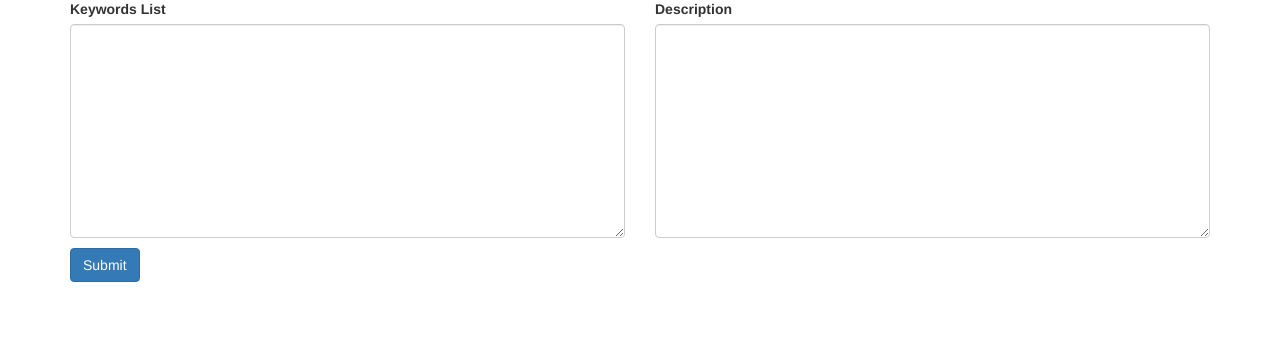
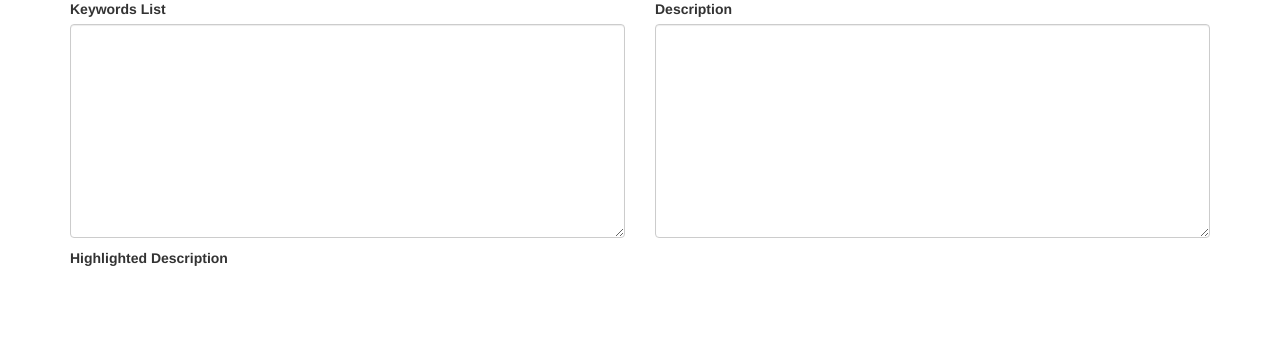
Before and after one commit to lesagi/aso_env, a Node server app: page /highlighter in a window 1280 px wide. Shown: the part 143-491 px from the top of the page. Run offline with Node 20, Linux system fonts and the light colour scheme; some libraries are stand-ins or nearby versions.

Commit message:
highlight 'oninput' instead of submit button

```diff
--- a/public/scripts/highlighter.js
+++ b/public/scripts/highlighter.js
@@ -21,9 +21,6 @@ function highlight(){
     setTextOutput();
     mark();
     replaceMarkTags();
-    // // Edit the label to the text appear
-	var textOutputLabel=document.querySelector("label[for=textOutput]");
-	textOutputLabel.innerText = "Hihglighted Description:"
 }
 
 function mark(){
--- a/views/highlightKeys/index.ejs
+++ b/views/highlightKeys/index.ejs
@@ -8,20 +8,20 @@
 		 <div class="row">
 	   		<div class="col-lg-6 col-md-6 col-sm-6 col-xs-12">
 	   			<label>Keywords List</label>
-	   			<textarea class="form-control" id="keywordsList" rows="10"></textarea>
+	   			<textarea class="form-control" id="keywordsList" rows="10" oninput="highlight()"></textarea>
 	   		</div>
 	   		<div class="col-lg-6 col-md-6 col-sm-6 col-xs-12">
 	   			<label>Description</label>
-	   			<textarea class="form-control" id="descField" rows="10"></textarea>
+	   			<textarea class="form-control" id="descField" rows="10" oninput="highlight()"></textarea>
 	   		</div>
    		</div>
-	  	<div class="row">
-	   		<div class="col-md-3">
-	   			<input type="submit" class="btn btn-primary" id="highlightKeys" onclick="highlight()"></input>
-	   		</div>
-	   	</div>
+	  	<!--<div class="row">-->
+	   <!--		<div class="col-md-3">-->
+	   <!--			<input type="submit" class="btn btn-primary" id="highlightKeys" onclick="highlight()"></input>-->
+	   <!--		</div>-->
+	   <!--	</div>-->
 
-	 	<label for="textOutput"></label>
+	 	<label for="textOutput">Highlighted Description</label>
 	   <output id="textOutput"> </output>
 	</div>
 
```
